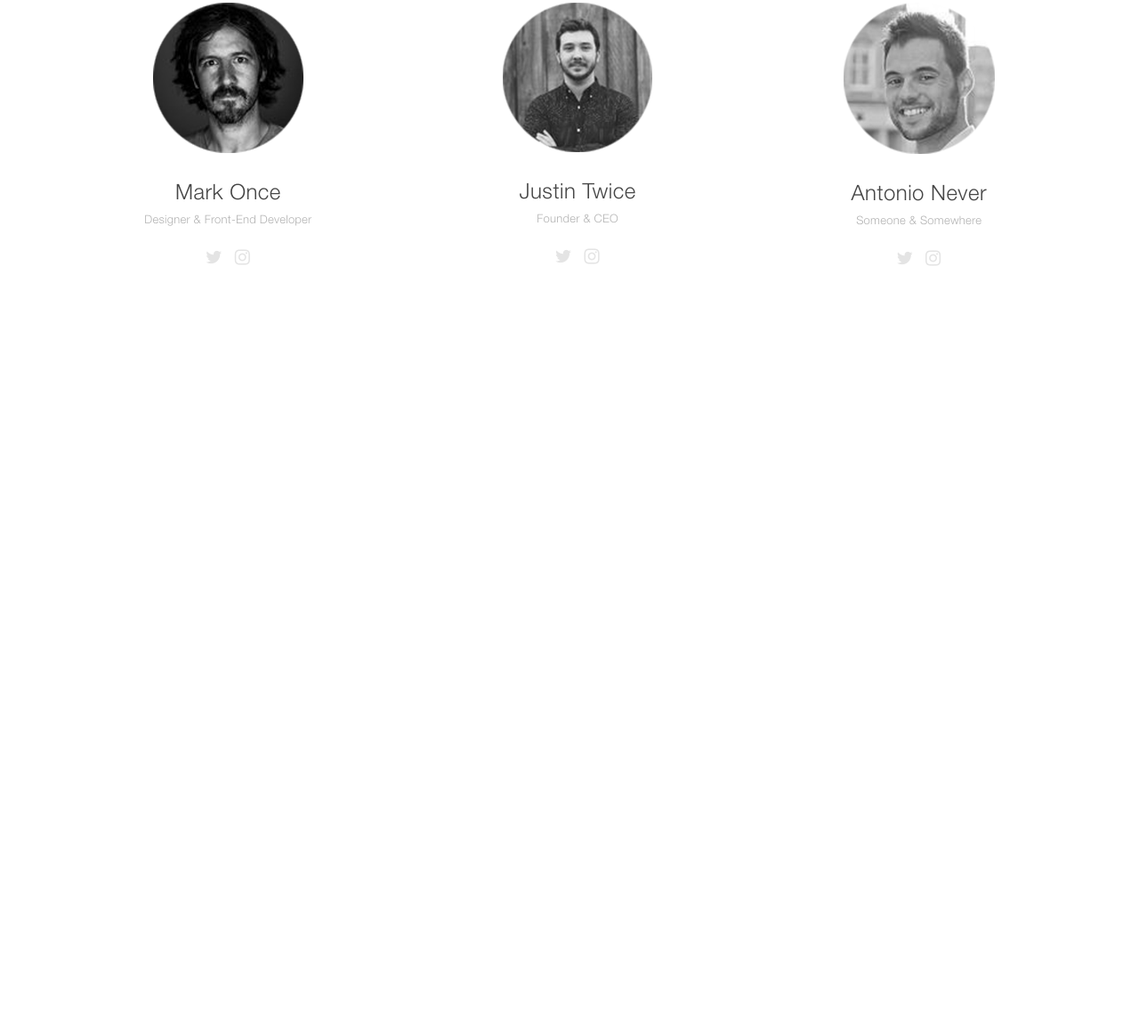
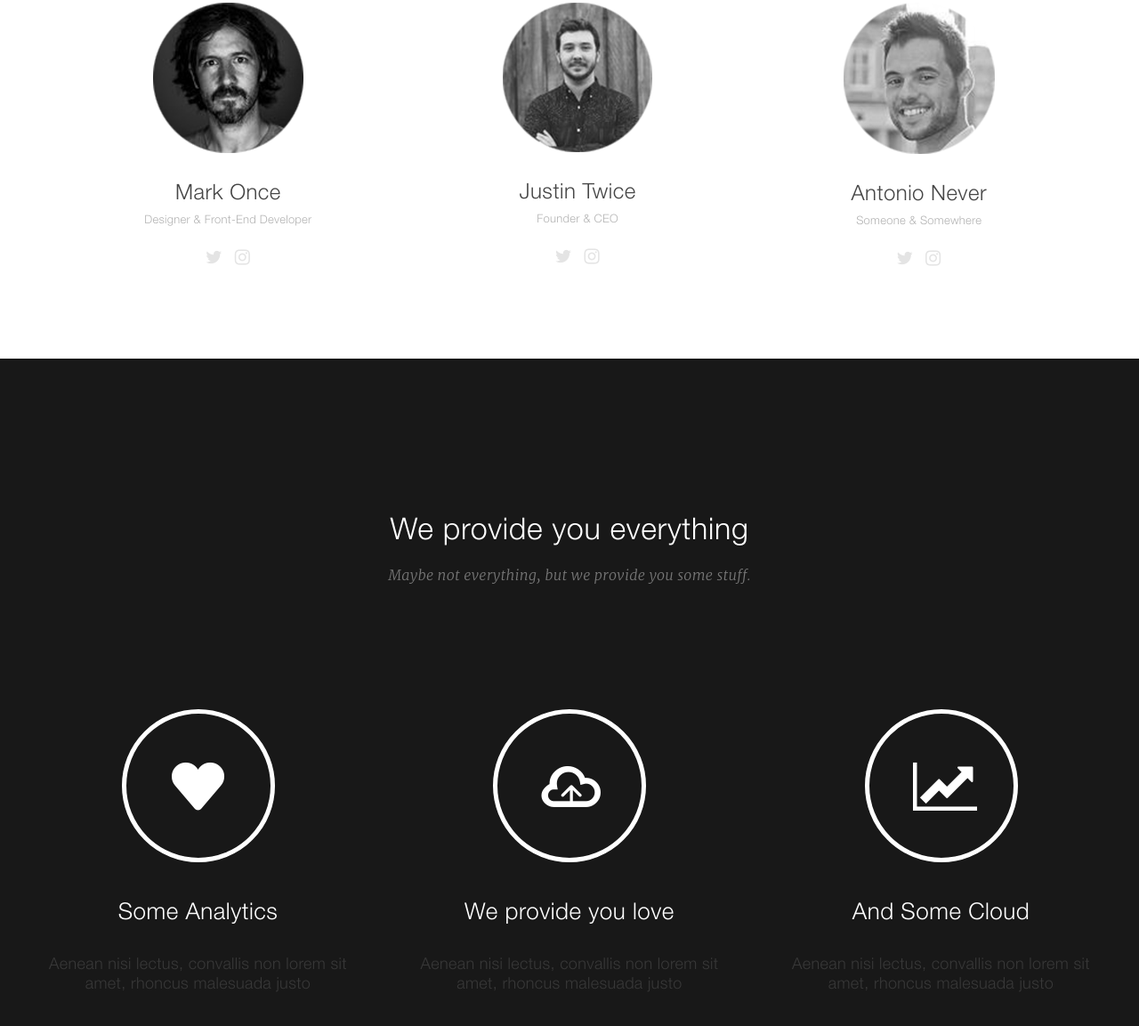
Before and after one commit to antheM-mvm/landingBW, a plain HTML site: page index.html in a window 1280 px wide. Shown: the part 2104-3257 px from the top of the page at 89% size. Before the commit the page ends 2507 px from the top, so only its background shows below. Drawn offline with Linux system fonts and the light colour scheme.

Commit message:
Раздел Услуги

```diff
--- a/css/style.css
+++ b/css/style.css
@@ -210,3 +210,65 @@ body {
 .team__icon-box a:hover {
     color: #949494;
 }
+/* Услуги */
+.provide {
+    background-color: #181818;
+    padding-bottom: 155px;
+}
+.block__head {
+}
+.inverse .block__title {
+    padding-top: 176px;
+    color: #ffffff;
+}
+.inverse .block__text {
+    color: #777777;
+}
+.block__title {
+}
+.block__text {
+}
+.provide__inner {
+    display: flex;
+    justify-content: space-between;
+    padding-top: 138px;
+}
+.provide__item {
+    text-align: center;
+    max-width: 335px;
+}
+.provide__item i {
+    color: #fff;
+    font-size: 63px;
+    width: 172px;
+    height: 172px;
+    border: 5px solid #fff;
+    border-radius: 50%;
+    display: flex;
+    justify-content: center;
+    align-items: center;
+    margin: 0 auto 43px;
+}
+.icon-heart {
+}
+.provide__item-title {
+    font-family: 'HelveticaNeueLTProLt', sans-serif;
+    font-size: 26px;
+    font-weight: 400;
+    letter-spacing: 0.02em;
+    color: #ffffff;
+    margin: 0 auto;
+    margin-bottom: 31px;
+}
+.provide__item-text {
+    font-family: 'HelveticaNeueLTProLt', sans-serif;
+    font-size: 18px;
+    font-weight: 400;
+    letter-spacing: 0.02em;
+    color: #383838;
+    margin: 0;
+}
+.icon-upload-cloud-outline {
+}
+.icon-chart-line {
+}
--- a/index.html
+++ b/index.html
@@ -90,5 +90,30 @@
             </div>
         </div>
     </div>
+    <div class="provide">
+        <div class="container">
+            <div class="block__head inverse">
+                <h2 class="block__title">We provide you everything</h2>
+                <p class="block__text">Maybe not everything, but we provide you some stuff.</p>
+            </div>
+            <div class="provide__inner">
+                <div class="provide__item">
+                    <i class="icon-heart"></i>
+                    <h3 class="provide__item-title">Some Analytics</h3>
+                    <p class="provide__item-text">Aenean nisi lectus, convallis non lorem sit amet, rhoncus malesuada justo</p>
+                </div>
+                <div class="provide__item">
+                    <i class="icon-upload-cloud-outline"></i>
+                    <h3 class="provide__item-title">We provide you love</h3>
+                    <p class="provide__item-text">Aenean nisi lectus, convallis non lorem sit amet, rhoncus malesuada justo</p>
+                </div>
+                <div class="provide__item">
+                    <i class="icon-chart-line"></i>
+                    <h3 class="provide__item-title">And Some Cloud</h3>
+                    <p class="provide__item-text">Aenean nisi lectus, convallis non lorem sit amet, rhoncus malesuada justo</p>
+                </div>
+            </div>
+        </div>
+    </div>
 </body>
 </html>
```
